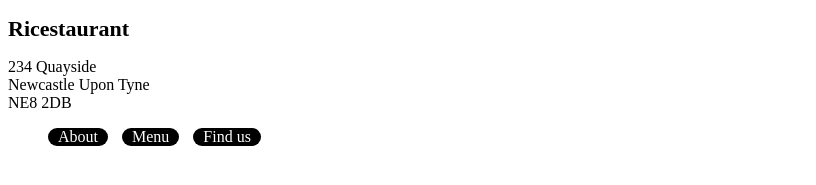
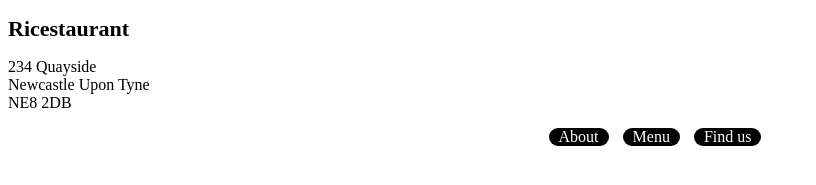
Before and after one commit to blythe93/nomoremrriceguy, a plain HTML site: page index.html in a window 1280 px wide. Shown: the part 131-316 px from the top of the page, without its empty margins (0-816 px from the left). Drawn offline with Linux system fonts and the light colour scheme; a web font is replaced by a local one.

Commit message:
Update index.css

```diff
--- a/index.css
+++ b/index.css
@@ -20,9 +20,12 @@ ul.nav li {
   padding-left: 10px;
   background-color: black;
   color: white;
-  border-radius: 20px;
+  border-radius: 50px;
 }
 
+ul.nav {
+  text-align: center;
+}
   ul.nav li a:link {
   color: white;
 }
```
